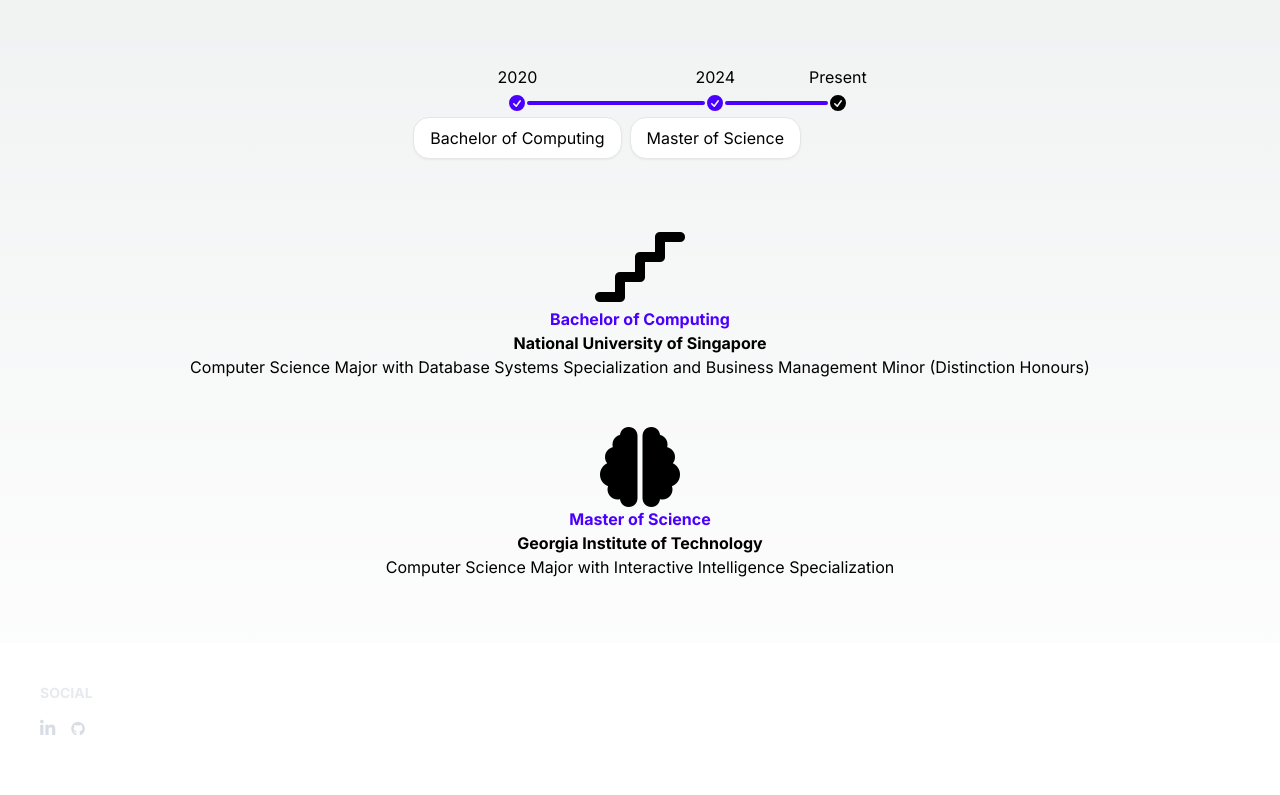
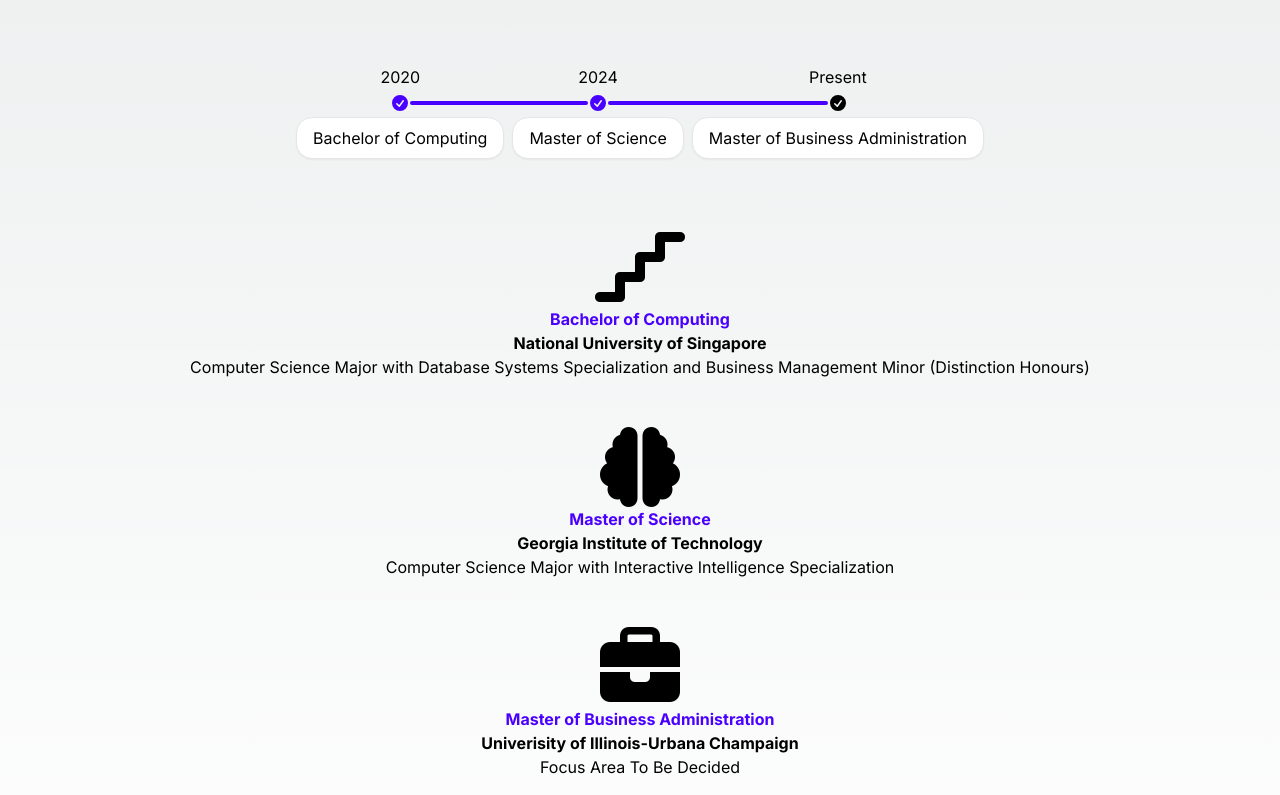
Before and after one commit to charlesgohck/portfolioblogv3, a Next.js app: page / in a window 1280 px wide. Shown: the part 1485-2280 px from the top of the page. Built offline with nearby package versions, Linux system fonts and the light colour scheme.

Commit message:
[PORTFOLIO] Added MBA to portfolio

```diff
--- a/src/app/page.tsx
+++ b/src/app/page.tsx
@@ -70,6 +70,7 @@
                         <div className="timeline-middle">
                             <svg xmlns="http://www.w3.org/2000/svg" viewBox="0 0 20 20" fill="currentColor" className="w-5 h-5"><path fillRule="evenodd" d="M10 18a8 8 0 100-16 8 8 0 000 16zm3.857-9.809a.75.75 0 00-1.214-.882l-3.483 4.79-1.88-1.88a.75.75 0 10-1.06 1.061l2.5 2.5a.75.75 0 001.137-.089l4-5.5z" clipRule="evenodd" /></svg>
                         </div>
+                        <div className="timeline-end timeline-box">Master of Business Administration</div>
                     </li>
                 </ul>
             </div>
@@ -86,6 +87,12 @@
                     <p className="text-tertiary"><strong>Georgia Institute of Technology</strong></p>
                     <p>Computer Science Major with Interactive Intelligence Specialization</p>
                 </div>
+                <div className="three-element-individual">
+                    <i className="fa-solid fa-briefcase fa-5x"></i>
+                    <p className="text-primary"><strong>Master of Business Administration</strong></p>
+                    <p className="text-tertiary"><strong>Univerisity of Illinois-Urbana Champaign</strong></p>
+                    <p>Focus Area To Be Decided</p>
+                </div>
             </div>
         </main>
     )
```
